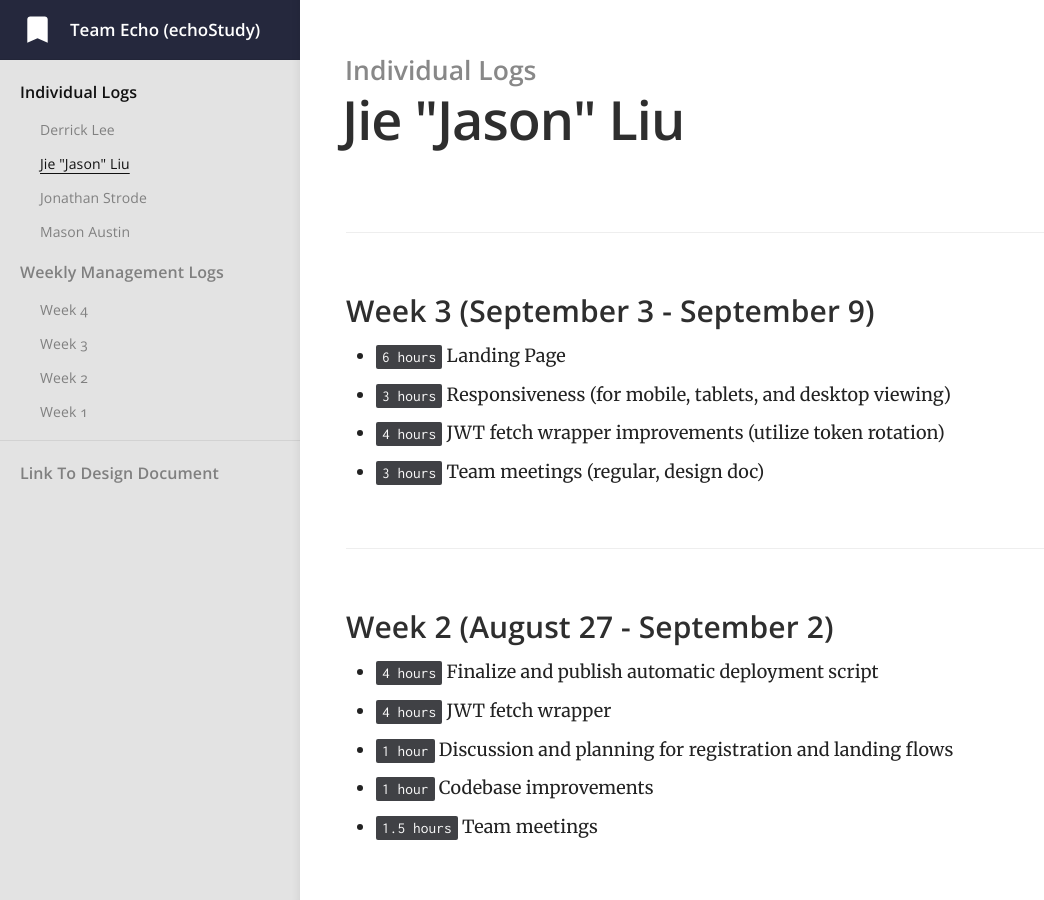
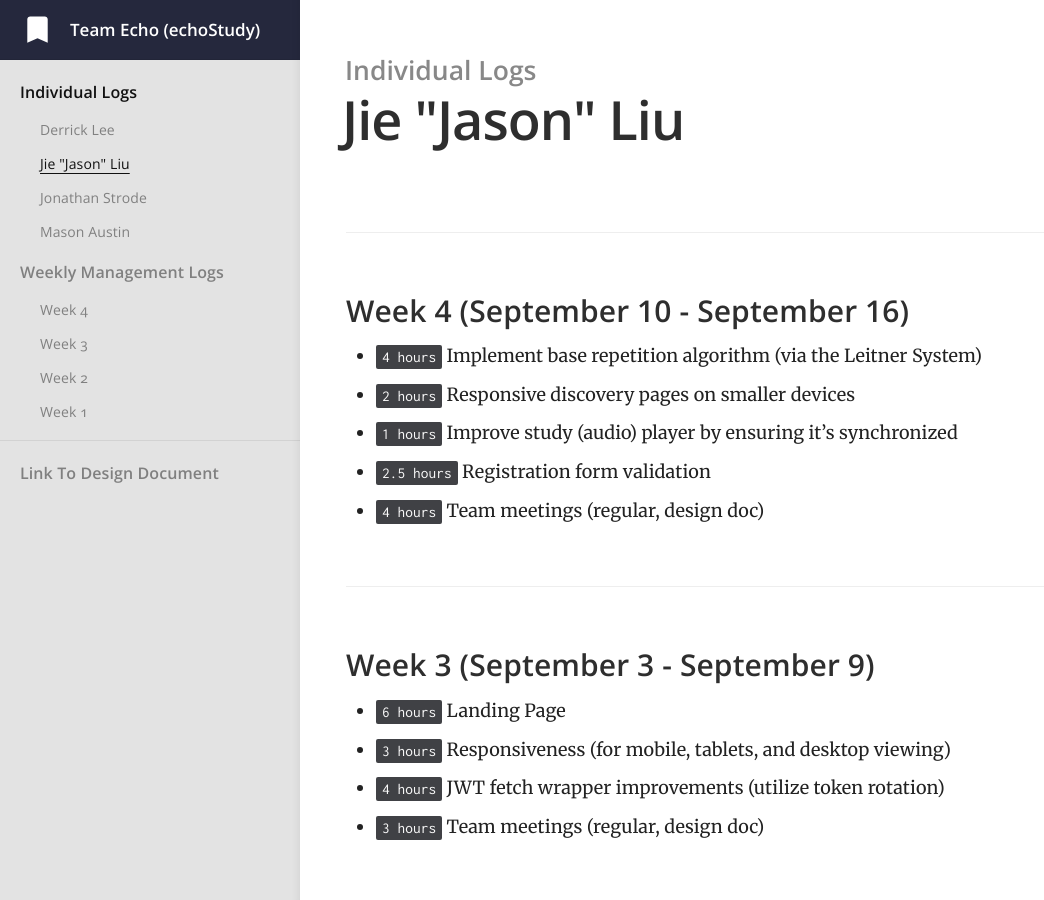
Before and after one commit to jiejasonliu/team-echo-site, a Jekyll site: the page built from _docs/individual-logs/jiejasonliu-logs.md, in a window 1280 px wide and 900 px high. Shown: the whole window, without its empty margins (0-1044 px from the left). Built offline with Jekyll 4.4.1, drawn with Linux system fonts in a browser that asks for light colours.

Commit message:
feat: week 4 individual log for Jason

```diff
--- a/_docs/individual-logs/jiejasonliu-logs.md
+++ b/_docs/individual-logs/jiejasonliu-logs.md
@@ -3,6 +3,13 @@ title: Jie "Jason" Liu
 category: Individual Logs
 order: 3
 ---
+
+### Week 4 (September 10 - September 16)
+  - `4 hours` Implement base repetition algorithm (via the Leitner System)
+  - `2 hours` Responsive discovery pages on smaller devices
+  - `1 hours` Improve study (audio) player by ensuring it's synchronized
+  - `2.5 hours` Registration form validation
+  - `4 hours` Team meetings (regular, design doc)
 
 ### Week 3 (September 3 - September 9)
   - `6 hours` Landing Page
```
